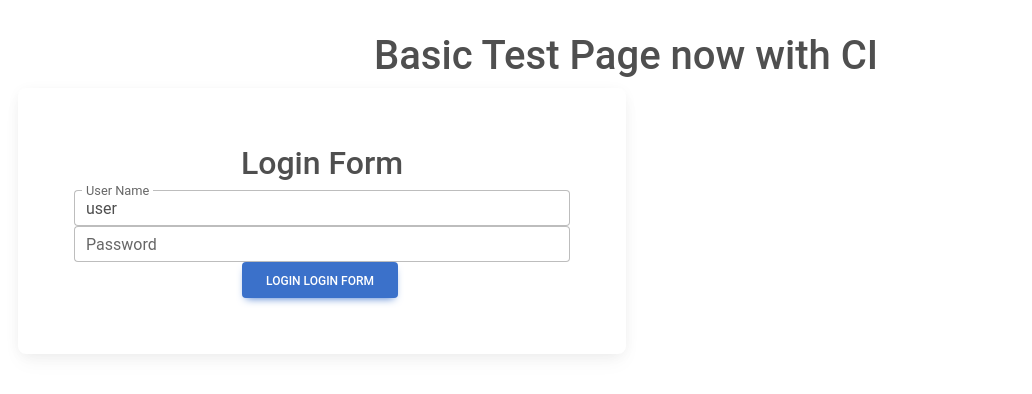
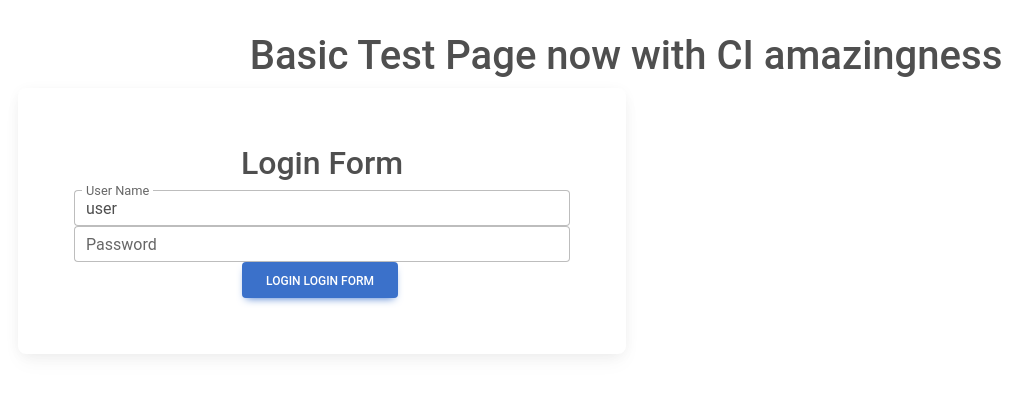
Before and after one commit to jason-bunn/react-mpd, a React (Vite) app: page / in a window 1280 px wide. Shown: the top 394 px of the page, without its empty margins (14-1046 px from the left). Built offline with nearby package versions, Linux system fonts and the light colour scheme.

Commit message:
testing github actions

```diff
--- a/src/App.tsx
+++ b/src/App.tsx
@@ -22,7 +22,7 @@ function App() {
     if (!loggedIn) {
         return (
             <>
-                <h1>Basic Test Page now with CI</h1>
+                <h1>Basic Test Page now with CI amazingness</h1>
 
                 <MDBCard className="w-50">
                     <MDBCardBody>
```
